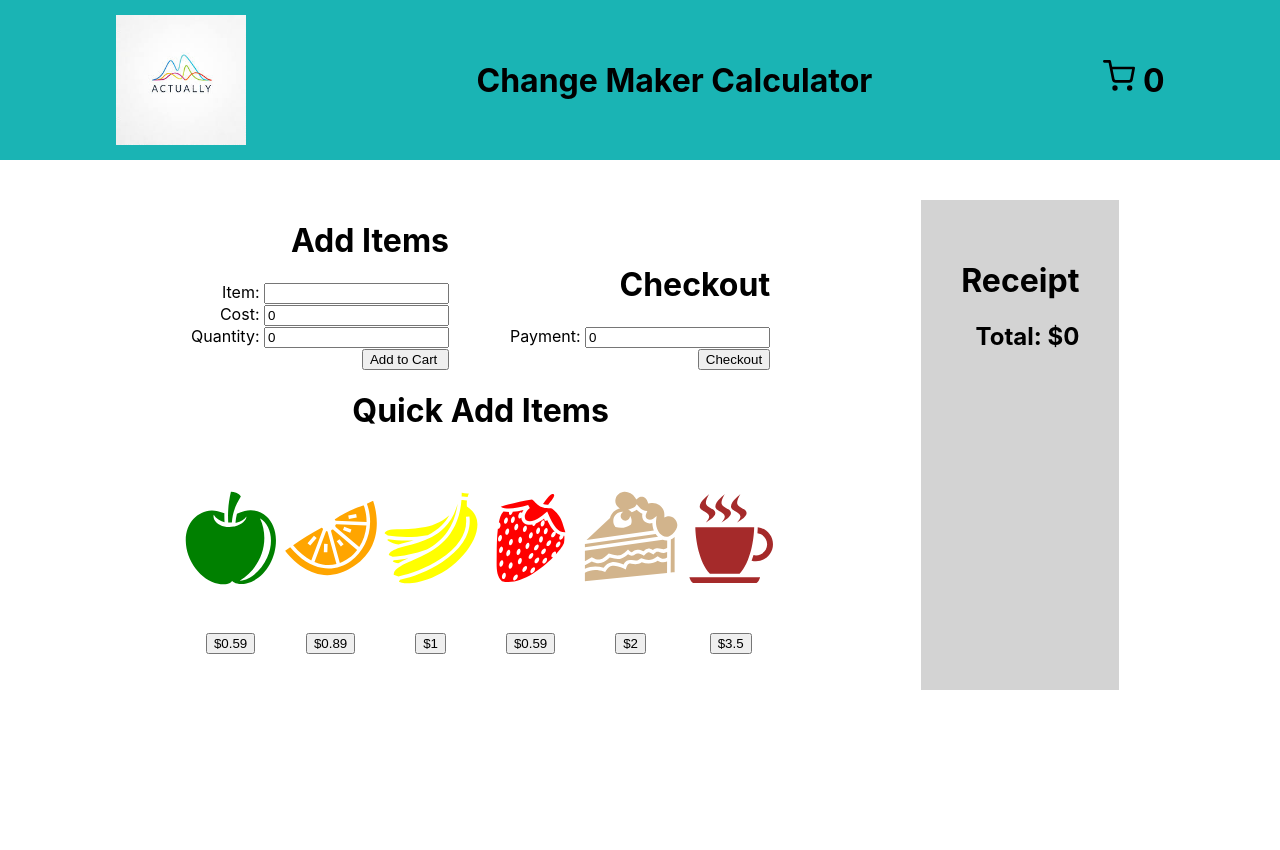
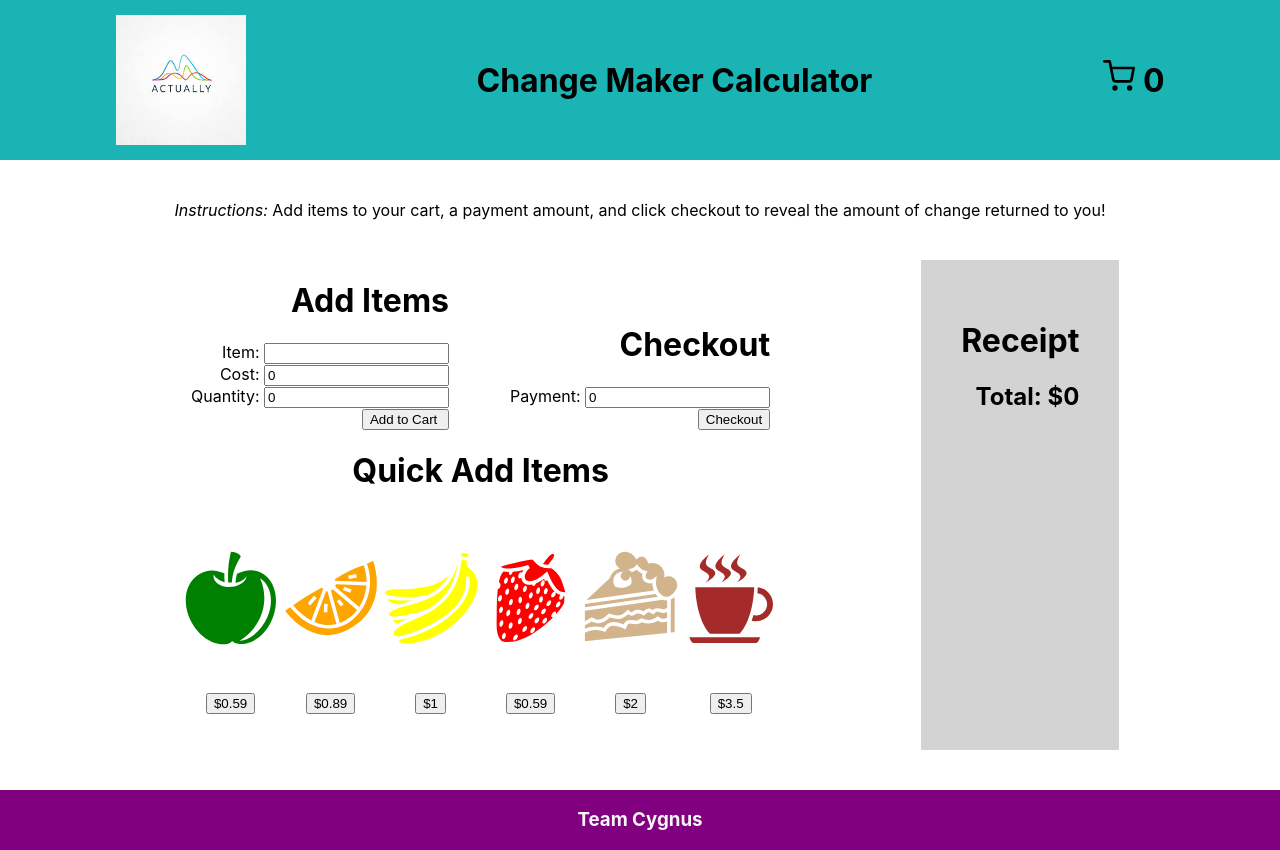
Before and after one commit to melybowden/Change_Maker, a React (Create React App) app: page / in a window 1280 px wide. Before the commit the page ends 800 px from the top, so only its background shows below. Built offline with nearby package versions, Linux system fonts and the light colour scheme.

Commit message:
update css

```diff
--- a/src/App.css
+++ b/src/App.css
@@ -36,3 +36,11 @@
   padding: 10px;
   text-align: center;
 }
+
+.footer {
+  background-color: purple;
+  display: flex;
+  justify-content: center;
+  color: whitesmoke;
+  text-align: center;
+}
--- a/src/App.js
+++ b/src/App.js
@@ -2,6 +2,7 @@ import './App.css';
 import Header from './components/header'
 import Body from './components/body'
 import React, { useState } from 'react'
+import Footer from './components/footer'
 
 function App() {
   const [count, addItem] = useState(0);
@@ -9,6 +10,7 @@ function App() {
       <div className="App">
         <Header count={count} addItem={addItem}/>
         <Body count={count} addItem={addItem}/>
+        <Footer />
     </div>
   );
 }
--- a/src/components/body.js
+++ b/src/components/body.js
@@ -59,6 +59,9 @@ export default class body extends Component {
 
     render() {
         return (
+            <div>
+                <div style={{paddingTop:'5vh'}}><em>Instructions:</em> Add items to your cart, a payment amount, and click checkout to reveal the amount of change returned to you!</div>
+
             <div style={{display:'flex', justifyContent:'space-evenly', padding:'5vh'}}>
 
                <div style={{display:'flex', flexFlow:'column wrap'}}>
@@ -97,6 +100,7 @@ export default class body extends Component {
             <Receipt cart= {this.state.cart} paid= {this.state.paid} total={this.state.total} done={this.state.done} />
 
             </div>
+            </div>
         )
     }
 }
--- a/src/components/footer.js
+++ b/src/components/footer.js
@@ -3,8 +3,8 @@ import React from 'react'
 
 export default function footer() {
     return (
-        <div>
-
+        <div className="footer">
+            <h3 >Team Cygnus</h3>
         </div>
     )
 }
```
